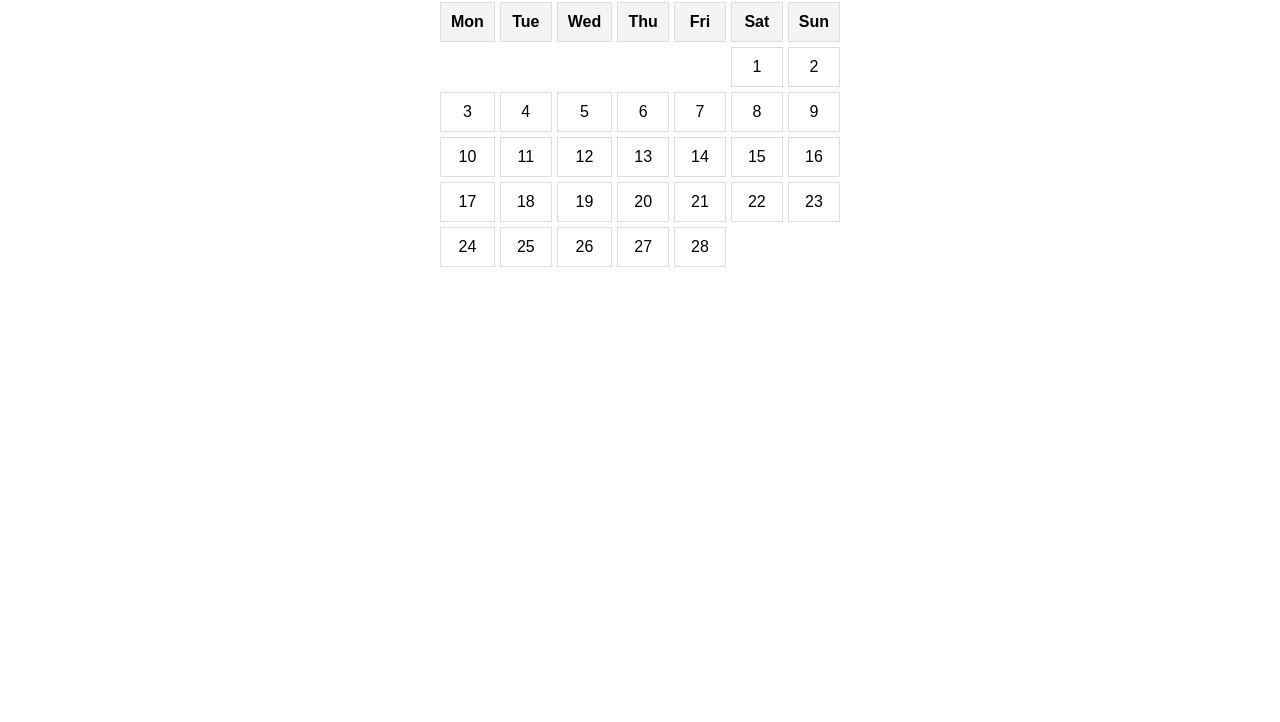
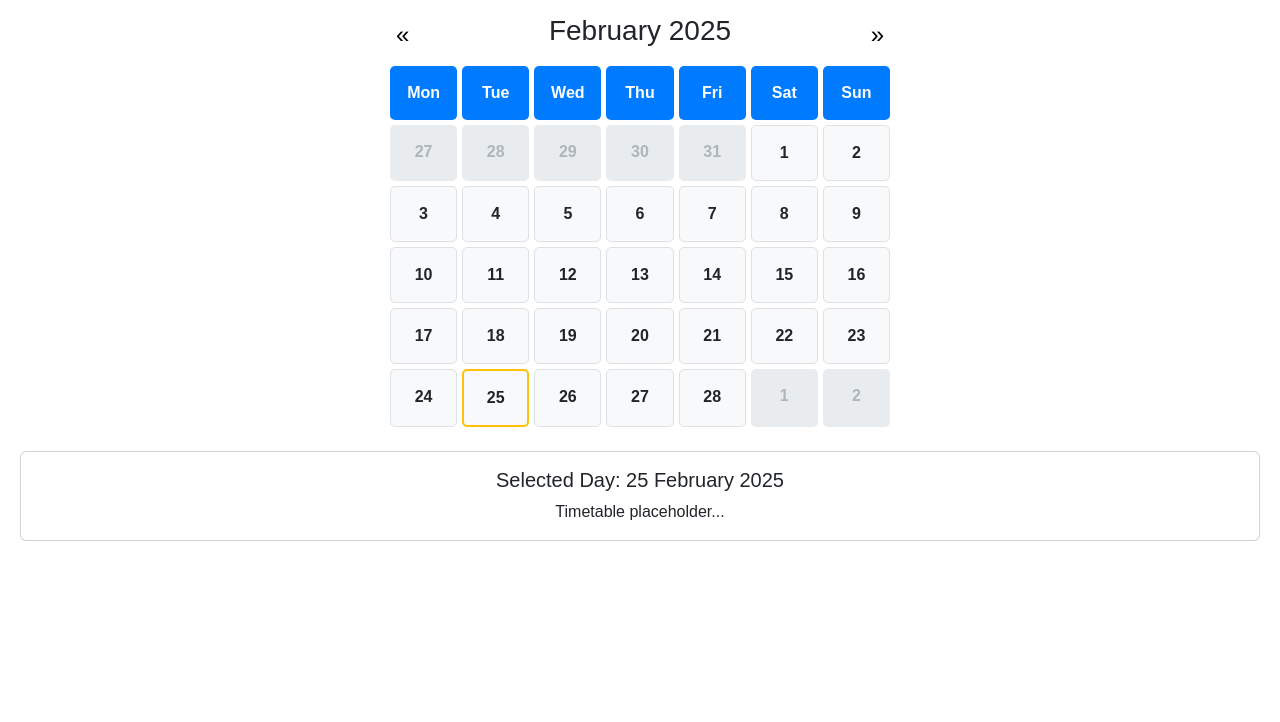
Before and after one commit to niquimi/study-calendar, a website: page index.html in a window 1280 px wide. Shown: the part 78-800 px from the top of the page. Drawn offline with nearby package versions, Linux system fonts and the light colour scheme.

Commit message:
feat: add current day and day selection

```diff
--- a/index.html
+++ b/index.html
@@ -1,45 +1,139 @@
 <!DOCTYPE html>
 <html lang="en">
 <head>
-    <meta charset="UTF-8">
-    <meta name="viewport" content="width=device-width, initial-scale=1.0">
-    <title>Monthly Calendar</title>
+  <meta charset="UTF-8" />
+  <meta name="viewport" content="width=device-width, initial-scale=1.0" />
+  <title>Interactive Calendar</title>
+  <!-- Bootstrap CSS -->
+  <link
+    href="https://cdn.jsdelivr.net/npm/bootstrap@5.3.0/dist/css/bootstrap.min.css"
+    rel="stylesheet"
+  />
   <style>
     body {
       font-family: Arial, sans-serif;
       text-align: center;
+      padding: 20px;
     }
-        #calendar {
+    .calendar-container {
+      max-width: 500px;
+      margin: auto;
+    }
+    .calendar {
       display: grid;
       grid-template-columns: repeat(7, 1fr);
       gap: 5px;
-            max-width: 400px;
-            margin: 20px auto;
     }
     .day, .weekday {
-            padding: 10px;
-            border: 1px solid #ddd;
+      padding: 15px;
+      border-radius: 5px;
       text-align: center;
+      font-size: 16px;
+      font-weight: bold;
     }
     .weekday {
-            font-weight: bold;
-            background: #f4f4f4;
+      background: #007bff;
+      color: white;
     }
-        .empty {
+    .current-month {
+      background: #f8f9fa;
+      border: 1px solid #dee2e6;
+      cursor: pointer;
+    }
+    .disabled-day {
+      background: #e9ecef;
+      color: #adb5bd;
+    }
+    .month-nav {
+      display: flex;
+      align-items: center;
+      justify-content: space-between;
+      margin-bottom: 10px;
+    }
+    .month-nav button {
       border: none;
-            background: transparent;
+      background: none;
+      font-size: 24px;
+      cursor: pointer;
+    }
+    .selected {
+      border: 2px solid #ffc107;
     }
   </style>
 </head>
 <body>
-    <h1>Monthly Calendar</h1>
-    <div id="calendar"></div>
+  <h1 class="mb-4">Monthly Calendar</h1>
+  <div class="calendar-container">
+    <div class="month-nav">
+      <button id="prev-month">&laquo;</button>
+      <h3 id="month-year"></h3>
+      <button id="next-month">&raquo;</button>
+    </div>
+    <div id="calendar" class="calendar"></div>
+  </div>
 
+  <!-- Card for selected day -->
+  <div id="day-card" class="card mt-4" style="display: none;">
+    <div class="card-body">
+      <h5 class="card-title" id="selected-day-title"></h5>
+      <p class="card-text">Timetable placeholder...</p>
+    </div>
+  </div>
+
+  <!-- Bootstrap JS -->
+  <script src="https://cdn.jsdelivr.net/npm/bootstrap@5.3.0/dist/js/bootstrap.bundle.min.js"></script>
   <script>
+    let currentYear = new Date().getFullYear();
+    let currentMonth = new Date().getMonth();
+    const today = new Date();
+
+    function getMonthName(month) {
+      const monthNames = [
+        "January",
+        "February",
+        "March",
+        "April",
+        "May",
+        "June",
+        "July",
+        "August",
+        "September",
+        "October",
+        "November",
+        "December"
+      ];
+      return monthNames[month];
+    }
+
+    function showDayCard(day, month, year) {
+      const card = document.getElementById("day-card");
+      const cardTitle = document.getElementById("selected-day-title");
+      cardTitle.textContent = `Selected Day: ${day} ${getMonthName(month)} ${year}`;
+      card.style.display = "block";
+    }
+
     function generateCalendar(year, month) {
       const calendar = document.getElementById("calendar");
-            calendar.innerHTML = ""; // Clear previous calendar
+      const monthYear = document.getElementById("month-year");
+      calendar.innerHTML = "";
 
+      const monthNames = [
+        "January",
+        "February",
+        "March",
+        "April",
+        "May",
+        "June",
+        "July",
+        "August",
+        "September",
+        "October",
+        "November",
+        "December"
+      ];
+      monthYear.textContent = `${monthNames[month]} ${year}`;
+
+      // Add weekdays header (Monday to Sunday)
       const daysOfWeek = ["Mon", "Tue", "Wed", "Thu", "Fri", "Sat", "Sun"];
       daysOfWeek.forEach(day => {
         const div = document.createElement("div");
@@ -50,26 +144,71 @@
 
       const firstDay = new Date(year, month, 1);
       const lastDay = new Date(year, month + 1, 0);
-            let startDay = firstDay.getDay(); // Get day of week (0 = Sunday)
-
+      let startDay = firstDay.getDay();
       startDay = startDay === 0 ? 6 : startDay - 1; // Adjust for Monday start
 
-            for (let i = 0; i < startDay; i++) {
-                const emptyCell = document.createElement("div");
-                emptyCell.className = "empty";
-                calendar.appendChild(emptyCell);
+      const prevMonthLastDay = new Date(year, month, 0).getDate();
+      // Fill previous month days
+      for (let i = startDay - 1; i >= 0; i--) {
+        const prevDay = prevMonthLastDay - i;
+        const prevCell = document.createElement("div");
+        prevCell.className = "day disabled-day";
+        prevCell.textContent = prevDay;
+        calendar.appendChild(prevCell);
       }
 
+      // Active days for current month
       for (let day = 1; day <= lastDay.getDate(); day++) {
         const dayCell = document.createElement("div");
-                dayCell.className = "day";
+        dayCell.className = "day current-month";
         dayCell.textContent = day;
+
+        // If this is today, select by default (only if viewing the current month)
+        if (year === today.getFullYear() && month === today.getMonth() && day === today.getDate()) {
+          dayCell.classList.add("selected");
+          showDayCard(day, month, year);
+        }
+
+        // Add click event listener to select day and show the card
+        dayCell.addEventListener("click", function() {
+          // Remove selection from any active day
+          document.querySelectorAll(".current-month.selected").forEach(cell => cell.classList.remove("selected"));
+          this.classList.add("selected");
+          showDayCard(day, month, year);
+        });
         calendar.appendChild(dayCell);
+      }
+
+      // Fill next month days to complete the week
+      const totalCells = calendar.children.length;
+      const nextDays = totalCells % 7 === 0 ? 0 : 7 - (totalCells % 7);
+      for (let i = 1; i <= nextDays; i++) {
+        const nextCell = document.createElement("div");
+        nextCell.className = "day disabled-day";
+        nextCell.textContent = i;
+        calendar.appendChild(nextCell);
       }
     }
 
-        const today = new Date();
-        generateCalendar(today.getFullYear(), today.getMonth());
+    document.getElementById("prev-month").addEventListener("click", () => {
+      currentMonth--;
+      if (currentMonth < 0) {
+        currentMonth = 11;
+        currentYear--;
+      }
+      generateCalendar(currentYear, currentMonth);
+    });
+
+    document.getElementById("next-month").addEventListener("click", () => {
+      currentMonth++;
+      if (currentMonth > 11) {
+        currentMonth = 0;
+        currentYear++;
+      }
+      generateCalendar(currentYear, currentMonth);
+    });
+
+    generateCalendar(currentYear, currentMonth);
   </script>
 </body>
 </html>
```
Lines whose indentation alone changed are shown as unchanged.
